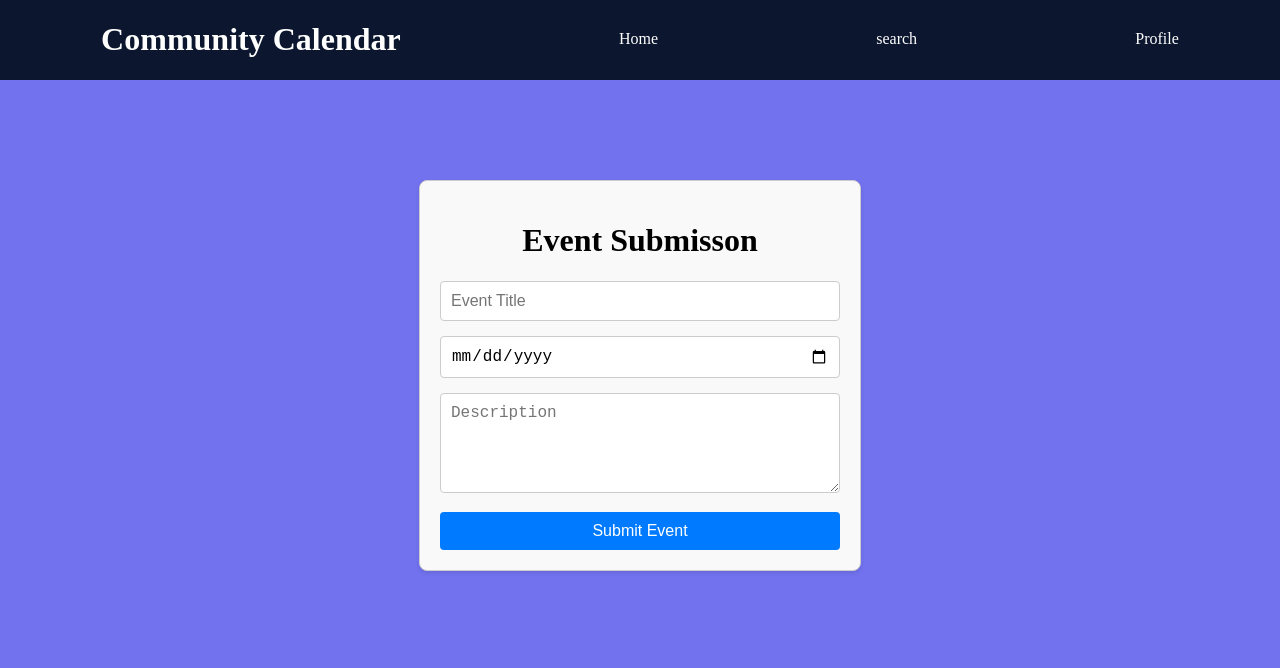
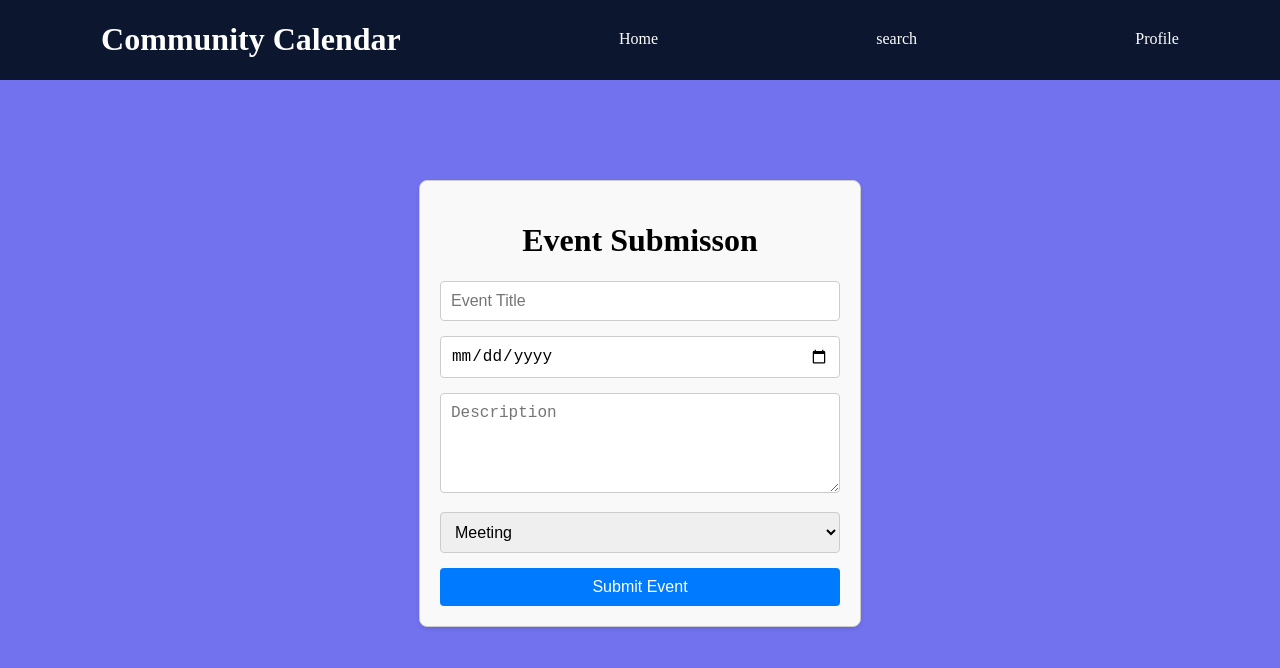
Before and after one commit to Sivasanjay24/Community_Calendar_Frontend, a React (Vite) app: page /eventsub in a window 1280 px wide. Shown: the top 668 px of the page. Built offline with nearby package versions, Linux system fonts and the light colour scheme.

Commit message:
added category

```diff
--- a/src/components/eventsubmission.jsx
+++ b/src/components/eventsubmission.jsx
@@ -5,7 +5,7 @@ const EventForm = () => {
   const [Title,setT]=useState("")
   const [Date,setD]=useState("")
   const [Description,setDesc]=useState("")
-  // const [Category,setP]=useState("")
+  const [Category,setP]=useState("")
   const handledetails = (event)=>
   {
     event.preventDefault();
@@ -13,7 +13,7 @@ const EventForm = () => {
       Title:Title,
       Date:Date,
       Description:Description,
-      // Category:Category
+      Category:Category
   }).then(response=>{
     console.log(response.data);
     if(response.data.isStored)
@@ -21,7 +21,7 @@ const EventForm = () => {
       setT(""); // Reset Title
       setD(""); // Reset Date
       setDesc(""); // Reset Description
-   // setP(""); // Reset Category (if applicable)
+      setP(""); // Reset Category (if applicable)
     }
     else{
       alert("Failed");
@@ -39,13 +39,13 @@ const EventForm = () => {
       <input type="text" value={Title} placeholder="Event Title" onChange={(e)=>{setT(e.target.value)}} />
       <input type="date" value={Date}  onChange={(e)=>{setD(e.target.value)}} />
       <textarea value={Description} placeholder="Description" onChange={(e)=>{setDesc(e.target.value)}} ></textarea>
-      {/* <select onChange={(e)=>{setP(e.target.value)}}>
+      <select onChange={(e)=>{setP(e.target.value)}}>
         <option>Meeting</option>
         <option>Music</option>
         <option>Sports</option>
         <option>Festival</option>
         <option>Market</option>
-      </select> */}
+      </select>
       <button type="submit">Submit Event</button>
     </form>
   );
```
